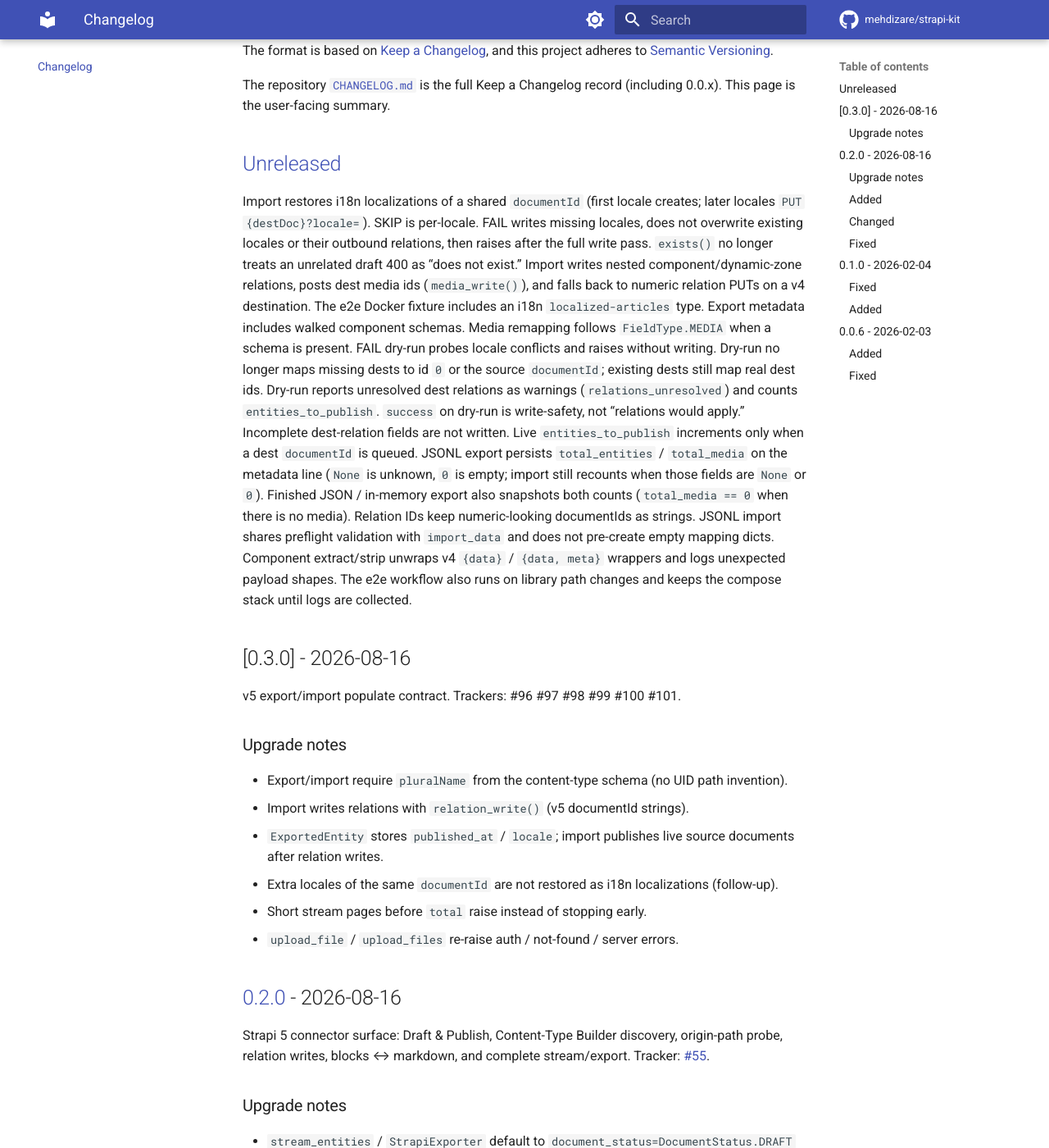
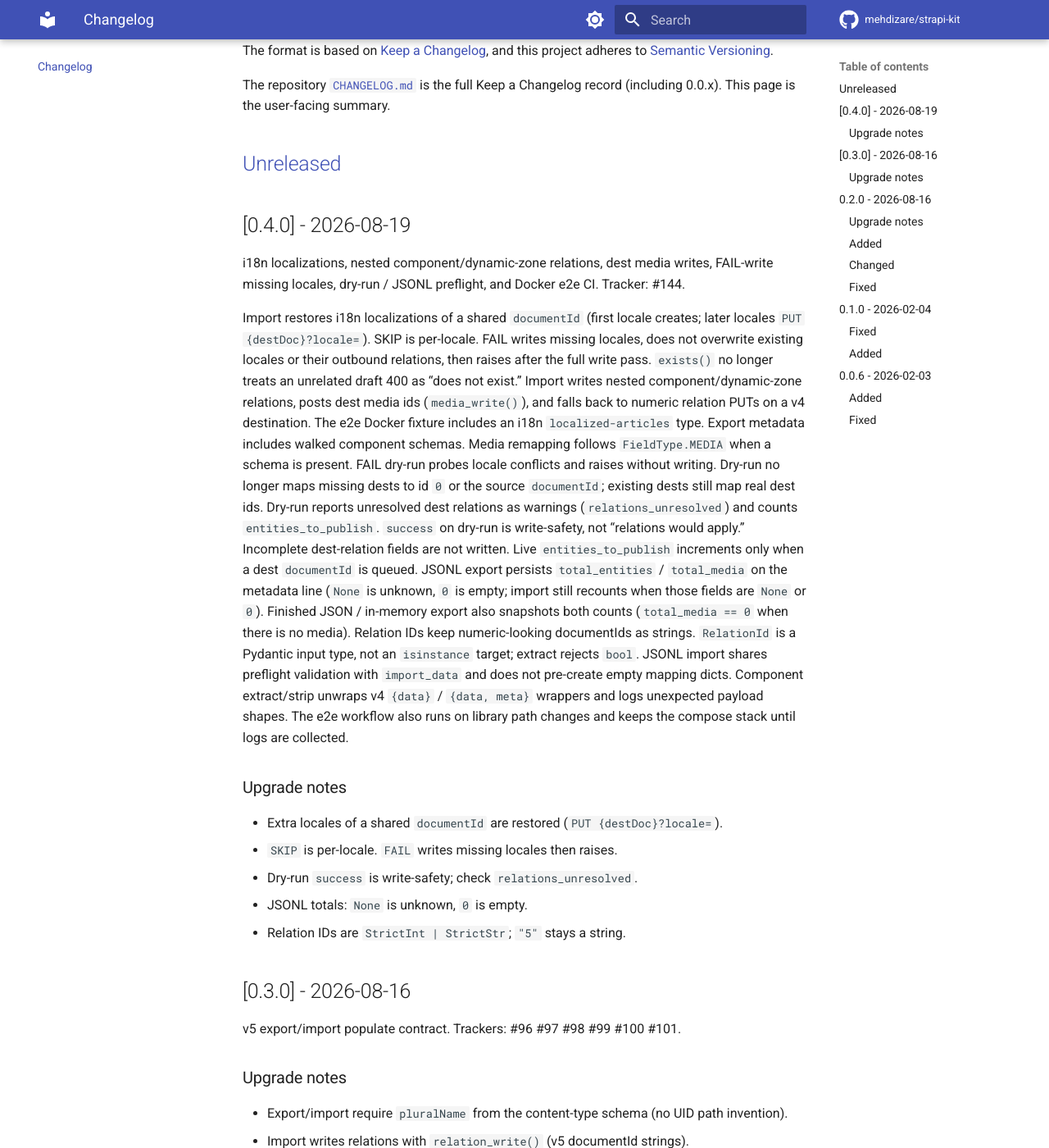
Before and after one commit to MehdiZare/strapi-kit, an MkDocs documentation site: the page built from docs/changelog.md, in a window 1280 px wide and 1400 px high, scrolled down 220 px. Shown: the whole window at 82% size. Built offline with MkDocs 1.6.1 and Material for MkDocs 9.7.7, drawn with Linux system fonts in a browser that asks for light colours; comment, search, counter and statistics services are not loaded; the version menu is left out.

Commit message:
feat(export): RelationId runtime contract and 0.4.0 changelog cut (#150 #144)
Document RelationId as a Pydantic input type, reject bool in extract,
annotate preflight id sets, and cut CHANGELOG / docs for the 0.4.0 release.

```diff
--- a/docs/changelog.md
+++ b/docs/changelog.md
@@ -10,6 +10,12 @@ is the full Keep a Changelog record (including 0.0.x). This page is the
 user-facing summary.
 
 ## [Unreleased]
+
+## [0.4.0] - 2026-08-19
+
+i18n localizations, nested component/dynamic-zone relations, dest media
+writes, FAIL-write missing locales, dry-run / JSONL preflight, and
+Docker e2e CI. Tracker: #144.
 
 Import restores i18n localizations of a shared `documentId` (first locale
 creates; later locales `PUT {destDoc}?locale=`). SKIP is per-locale.
@@ -34,13 +40,22 @@ written. Live `entities_to_publish` increments only when a dest
 import still recounts when those fields are `None` or `0`). Finished
 JSON / in-memory export also snapshots both counts (`total_media == 0`
 when there is no media). Relation
-IDs keep numeric-looking documentIds as strings. JSONL import shares
-preflight validation with
+IDs keep numeric-looking documentIds as strings. `RelationId` is a
+Pydantic input type, not an `isinstance` target; extract rejects `bool`.
+JSONL import shares preflight validation with
 `import_data` and does not pre-create empty mapping dicts. Component
 extract/strip unwraps v4 `{data}` / `{data, meta}` wrappers and logs
 unexpected payload shapes.
 The e2e workflow also runs on library path changes and keeps the
 compose stack until logs are collected.
+
+### Upgrade notes
+
+- Extra locales of a shared `documentId` are restored (`PUT {destDoc}?locale=`).
+- `SKIP` is per-locale. `FAIL` writes missing locales then raises.
+- Dry-run `success` is write-safety; check `relations_unresolved`.
+- JSONL totals: `None` is unknown, `0` is empty.
+- Relation IDs are `StrictInt | StrictStr`; `"5"` stays a string.
 
 ## [0.3.0] - 2026-08-16
 
```
Also changed, not shown: CHANGELOG.md (+36 -10 lines), CLAUDE.md (+3 -2 lines), docs/export-import.md (+5 -0 lines), 5 other files.
